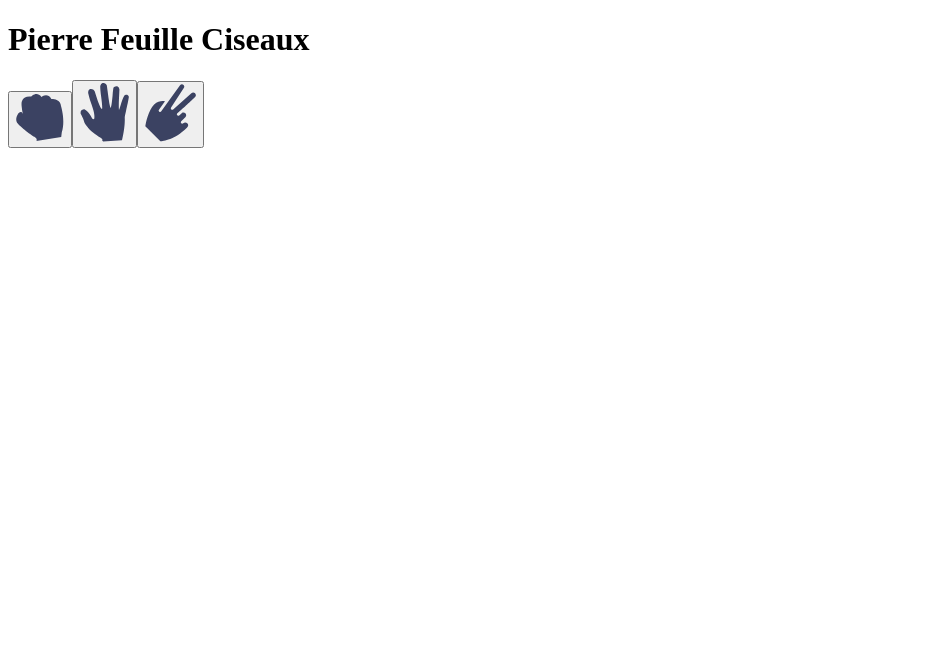
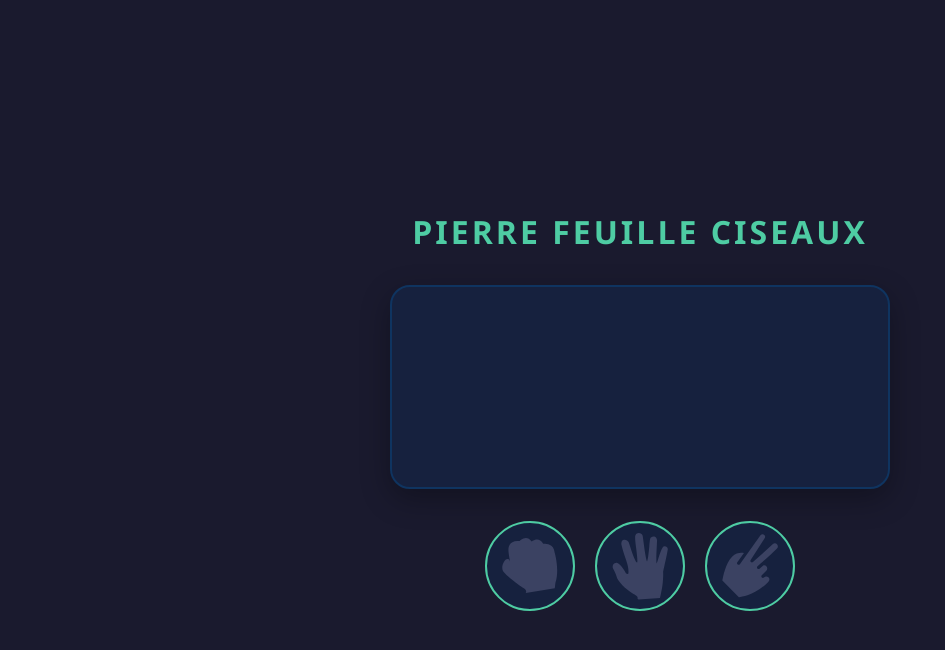
Before and after one commit to neshdras/rock-paper-scissor, a React (Vite) app: page / in a window 1280 px wide. Shown: the top 650 px of the page, without its empty margins (0-945 px from the left). Built offline with nearby package versions, Linux system fonts and the light colour scheme.

Commit message:
Correction d'un probleme de logique et ajout du css

```diff
--- /dev/null
+++ b/src/App.css
@@ -0,0 +1,106 @@
+:root {
+  --primary-bg: #1a1a2e;
+  --accent-color: #4ecca3;
+  --card-bg: #16213e;
+  --text-color: #ffffff;
+}
+
+body {
+  background-color: var(--primary-bg);
+  color: var(--text-color);
+  font-family: 'Segoe UI', Tahoma, Geneva, Verdana, sans-serif;
+  display: flex;
+  justify-content: center;
+  align-items: center;
+  height: 100vh;
+  margin: 0;
+}
+
+#root {
+  text-align: center;
+  width: 100%;
+  max-width: 500px;
+}
+
+h1 {
+  text-transform: uppercase;
+  letter-spacing: 3px;
+  margin-bottom: 2rem;
+  color: var(--accent-color);
+}
+
+/* Zone d'affichage du résultat */
+.gamemode {
+  height: 200px;
+  background: var(--card-bg);
+  border-radius: 20px;
+  margin-bottom: 2rem;
+  display: flex;
+  flex-direction: column;
+  justify-content: center;
+  align-items: center;
+  border: 2px solid #0f3460;
+  box-shadow: 0 10px 30px rgba(0,0,0,0.3);
+}
+
+.gamemode p {
+  font-size: 2rem;
+  font-weight: bold;
+  margin: 10px 0;
+  text-transform: uppercase;
+  /* Petite animation quand le texte change */
+  animation: popIn 0.3s ease-out;
+}
+
+.result-bot {
+  width: 80px;
+  height: 80px;
+  filter: drop-shadow(0 0 10px var(--accent-color));
+  animation: slideDown 0.4s cubic-bezier(0.175, 0.885, 0.32, 1.275);
+}
+
+/* Conteneur des boutons */
+.game-button {
+  display: flex;
+  justify-content: center;
+  gap: 20px;
+}
+
+.game-button button {
+  background: var(--card-bg);
+  border: 2px solid var(--accent-color);
+  border-radius: 50%;
+  width: 90px;
+  height: 90px;
+  cursor: pointer;
+  transition: all 0.2s ease;
+  display: flex;
+  justify-content: center;
+  align-items: center;
+  padding: 15px;
+}
+
+.game-button button img {
+  width: 100%;
+  height: auto;
+}
+
+.game-button button:hover {
+  transform: scale(1.1) rotate(5deg);
+  background: var(--accent-color);
+}
+
+.game-button button:active {
+  transform: scale(0.9);
+}
+
+/* Animations */
+@keyframes popIn {
+  0% { transform: scale(0); opacity: 0; }
+  100% { transform: scale(1); opacity: 1; }
+}
+
+@keyframes slideDown {
+  0% { transform: translateY(-50px); opacity: 0; }
+  100% { transform: translateY(0); opacity: 1; }
+}
--- a/src/App.jsx
+++ b/src/App.jsx
@@ -1,5 +1,5 @@
 import { useState } from 'react'
-
+import './App.css'
 function App() {
   const gameLibrairy = ["rock", "paper", "scissors"]
   // const game2Librairy = ["Pierre", "Papier", "Ciseau", "Lézard", "Spock"]
@@ -9,12 +9,12 @@ function App() {
 
   function handleClick(sign){
     const playerChoice = sign
-    setBotChoice(gameLibrairy[Math.floor(Math.random()*3)])
-    console.log(playerChoice)
-    console.log(botChoice);
-    if (playerChoice === botChoice) {
+    const gameBotChoice = gameLibrairy[Math.floor(Math.random()*3)]
+    setBotChoice(gameBotChoice)
+
+    if (playerChoice === gameBotChoice) {
         setWinner("Draw")
-    } else if(playerChoice === "rock" && botChoice === "scissors" || playerChoice==="paper" && botChoice === "rock" || playerChoice === "scissors" && botChoice==="paper"){
+    } else if(playerChoice === "rock" && gameBotChoice === "scissors" || playerChoice==="paper" && gameBotChoice === "rock" || playerChoice === "scissors" && gameBotChoice==="paper"){
       setWinner("Win")
     } else {
       setWinner("Loose")
```
